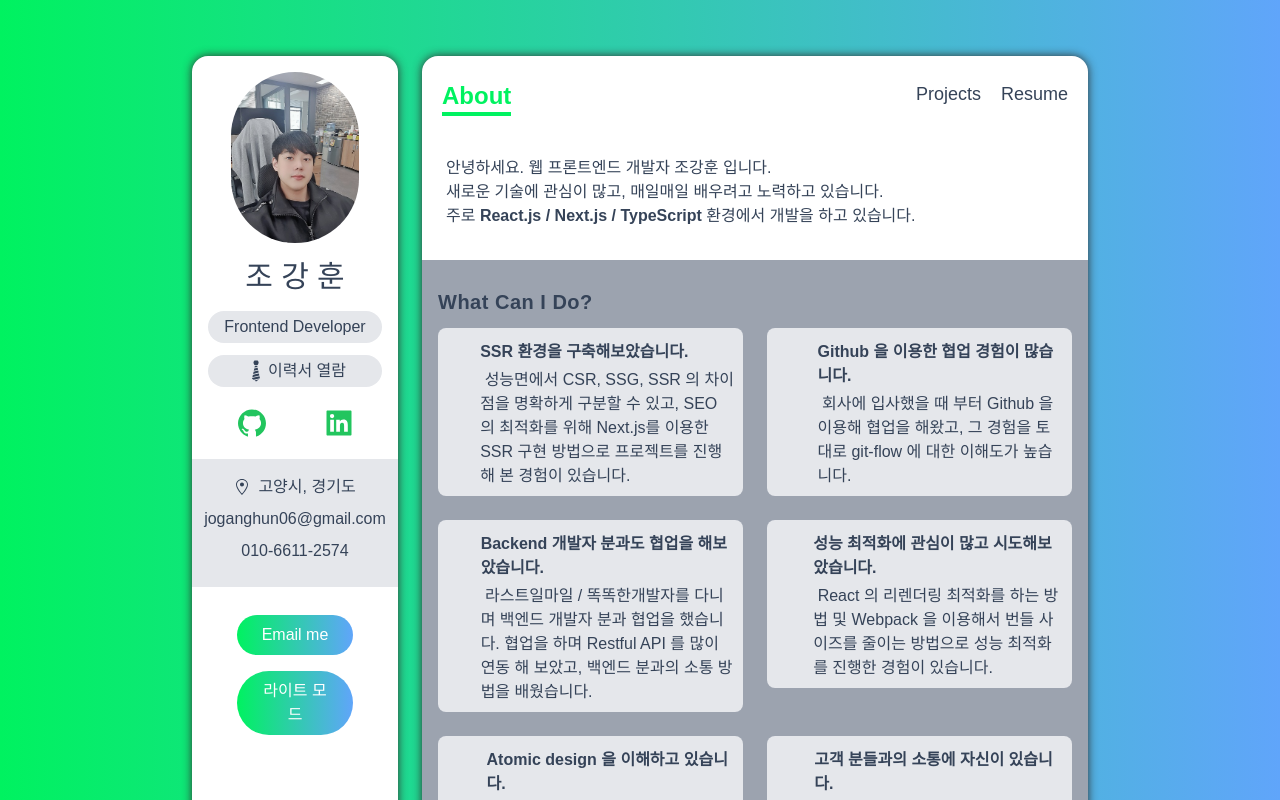
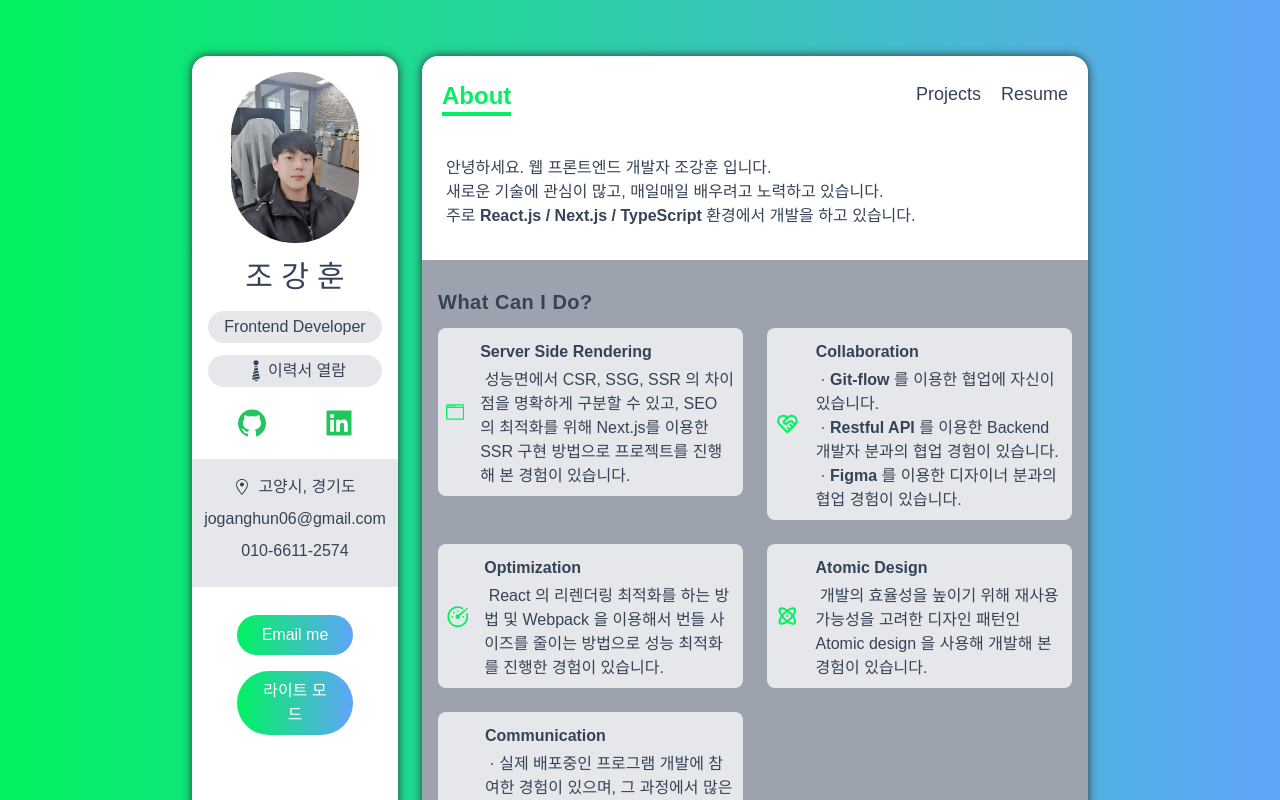
Before and after one commit to San-Goon/portfolio-newdesign, a Next.js app: page / in a window 1280 px wide. Shown: the top 800 px of the page. Built offline with nearby package versions, Linux system fonts and the light colour scheme.

Commit message:
chore: add icon in services

```diff
--- a/data.ts
+++ b/data.ts
@@ -1,42 +1,38 @@
 import { ProjectType, ServiceType, SkillType } from './type';
+import { TbAtom, TbHeartHandshake } from 'react-icons/tb';
+import { GoBrowser, GoCommentDiscussion, GoDashboard } from 'react-icons/go';
 
 // <b>태그 사용 가능
 export const services: ServiceType[] = [
   {
-    title: 'SSR 환경을 구축해보았습니다.',
+    title: 'Server Side Rendering',
     about:
       '&nbsp;성능면에서 CSR, SSG, SSR 의 차이점을 명확하게 구분할 수 있고, SEO 의 최적화를 위해 Next.js를 이용한 SSR 구현 방법으로 프로젝트를 진행해 본 경험이 있습니다.',
-    Icon: 'Icon',
+    Icon: GoBrowser,
   },
   {
-    title: 'Github 을 이용한 협업 경험이 많습니다.',
+    title: 'Collaboration',
     about:
-      '&nbsp;회사에 입사했을 때 부터 Github 을 이용해 협업을 해왔고, 그 경험을 토대로 git-flow 에 대한 이해도가 높습니다.',
-    Icon: 'Icon',
+      '&nbsp;· <b>Git-flow</b> 를 이용한 협업에 자신이 있습니다.<br />&nbsp;· <b>Restful API</b> 를 이용한 Backend 개발자 분과의 협업 경험이 있습니다.<br />&nbsp;· <b>Figma</b> 를 이용한 디자이너 분과의 협업 경험이 있습니다.',
+    Icon: TbHeartHandshake,
   },
   {
-    title: 'Backend 개발자 분과도 협업을 해보았습니다.',
+    title: 'Optimization',
     about:
-      '&nbsp;라스트일마일 / 똑똑한개발자를 다니며 백엔드 개발자 분과 협업을 했습니다. 협업을 하며 Restful API 를 많이 연동 해 보았고, 백엔드 분과의 소통 방법을 배웠습니다.',
-    Icon: 'Icon',
+      '&nbsp;React 의 리렌더링 최적화를 하는 방법 및 Webpack 을 이용해서 번들 사이즈를 줄이는 방법으로 성능 최적화를 진행한 경험이 있습니다.',
+    Icon: GoDashboard,
   },
   {
-    title: '성능 최적화에 관심이 많고 시도해보았습니다.',
+    title: 'Atomic Design',
     about:
-      '&nbsp;React 의 리렌더링 최적화를 하는 방법 및 Webpack 을 이용해서 번들 사이즈를 줄이는 방법으로 성능 최적화를 진행한 경험이 있습니다.',
-    Icon: 'Icon',
+      '&nbsp;개발의 효율성을 높이기 위해 재사용 가능성을 고려한 디자인 패턴인 Atomic design 을 사용해 개발해 본 경험이 있습니다.',
+    Icon: TbAtom,
   },
   {
-    title: 'Atomic design 을 이해하고 있습니다.',
+    title: 'Communication',
     about:
-      '&nbsp;개발의 효율성을 높이기 위해 재사용 가능성을 고려한 디자인 패턴인 Atomic design 을 사용해 개발해 본 경험이 있습니다.',
-    Icon: 'Icon',
-  },
-  {
-    title: ' 고객 분들과의 소통에 자신이 있습니다.',
-    about:
-      '&nbsp;실제 배포중인 프로그램 개발에 참여한 경험이 있으며, 그 과정에서 많은 고객 분들과 소통하면서 CS 처리를 해본 경험이 있습니다.',
-    Icon: 'Icon',
+      '&nbsp;· 실제 배포중인 프로그램 개발에 참여한 경험이 있으며, 그 과정에서 많은 고객 분들과 소통하면서 CS 처리를 해본 경험이 있습니다.<br />&nbsp;· 협업을 하며 Co-Worker 분들과의 효율적인 협업을 위한 소통 방법을 길렀습니다.',
+    Icon: GoCommentDiscussion,
   },
 ];
 
```
